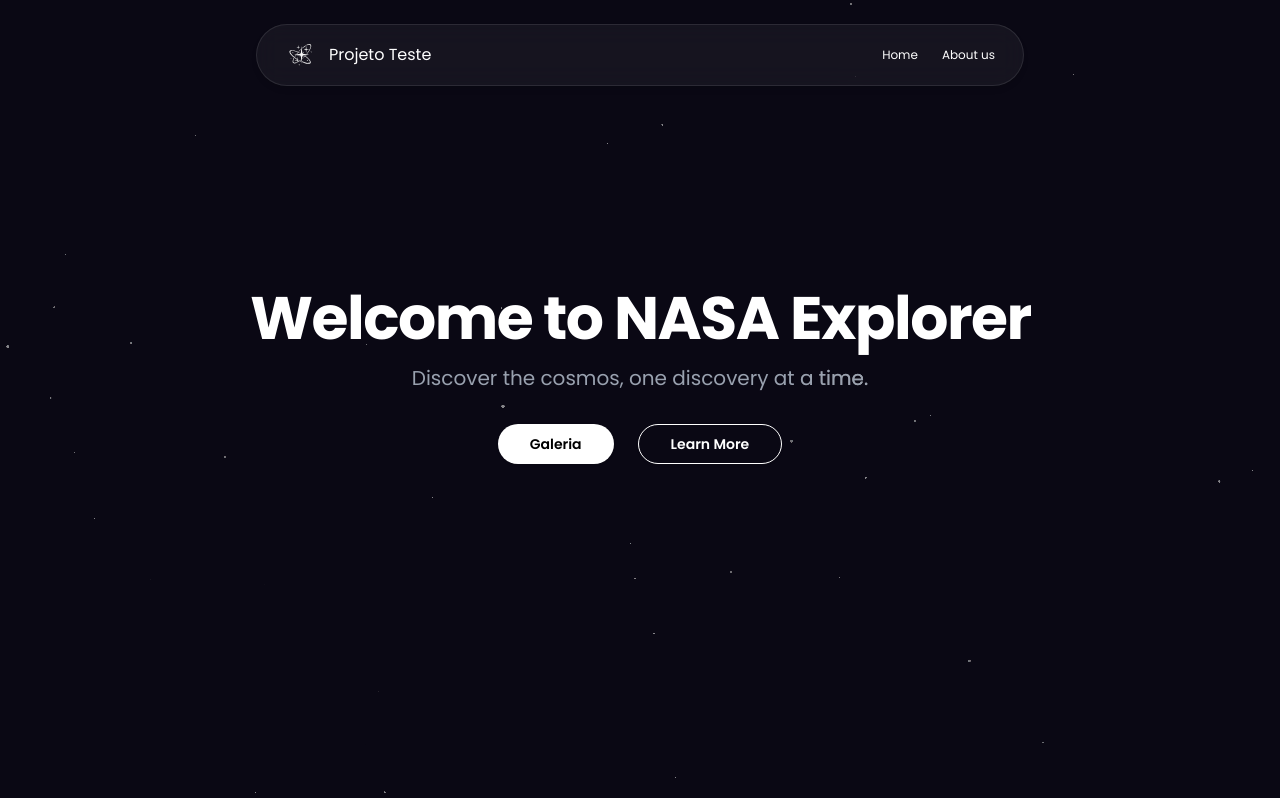
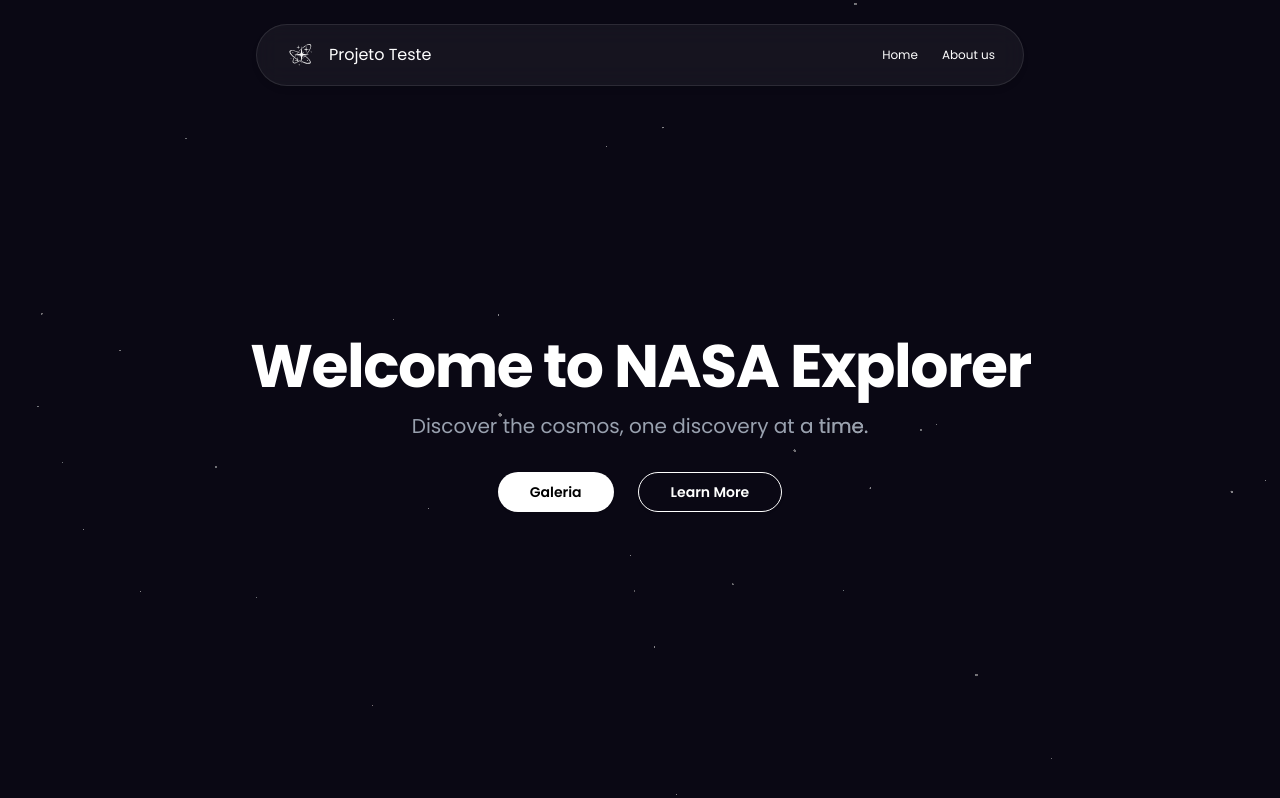
Before and after one commit to jvpg5/nasa-hackathon-front, a Next.js app: page / in a window 1280 px wide. Shown: the top 798 px of the page. Built offline with nearby package versions, Linux system fonts and the light colour scheme.

Commit message:
Segurança

```diff
--- a/src/app/page.tsx
+++ b/src/app/page.tsx
@@ -66,7 +66,7 @@
       {/* Header */}
       <Header />
 
-      <main className="relative z-10 flex flex-col items-center justify-center flex-1 w-full pt-24 mt-48 mb-128">
+      <main className="relative z-10 flex flex-col items-center justify-center flex-1 w-full pt-24 mt-60 mb-128">
         <TextStyled text="Welcome to NASA Explorer" />
         <ShinyTextStyled
           text="Discover the cosmos, one discovery at a time."
```
